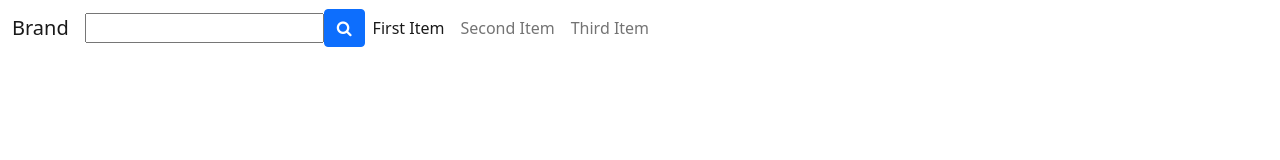
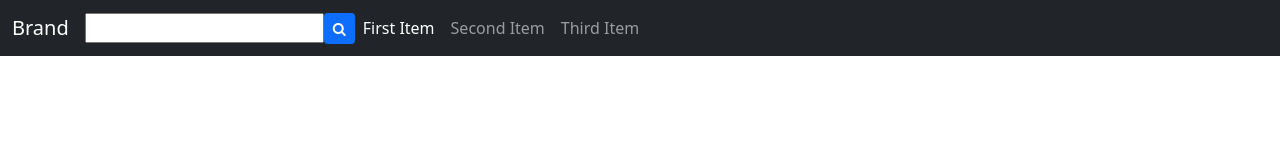
Before and after one commit to mr-shorten/UntitledProject, a plain HTML site: page index.html in a window 1280 px wide. Drawn offline with Linux system fonts and the light colour scheme.

Commit message:
Added Dark Theme to Navbar, Smaller Search Button

```diff
--- a/index.html
+++ b/index.html
@@ -15,8 +15,8 @@
     <div id="wrapper"></div>
     <div id="content-wrapper">
         <div id="content">
-            <nav class="navbar navbar-light navbar-expand-md">
-                <div class="container-fluid"><a class="navbar-brand" href="#">Brand</a><input type="text"><button class="btn btn-primary" type="button"><i class="fa fa-search"></i></button><button data-bs-toggle="collapse" class="navbar-toggler" data-bs-target="#navcol-1"><span class="visually-hidden">Toggle navigation</span><span class="navbar-toggler-icon"></span></button>
+            <nav class="navbar navbar-dark navbar-expand-md bg-dark">
+                <div class="container-fluid"><a class="navbar-brand" href="#">Brand</a><input type="text"><button class="btn btn-primary btn-sm" type="button"><i class="fa fa-search"></i></button><button data-bs-toggle="collapse" class="navbar-toggler" data-bs-target="#navcol-1"><span class="visually-hidden">Toggle navigation</span><span class="navbar-toggler-icon"></span></button>
                     <div class="collapse navbar-collapse" id="navcol-1">
                         <ul class="navbar-nav">
                             <li class="nav-item"><a class="nav-link active" href="#">First Item</a></li>
```
